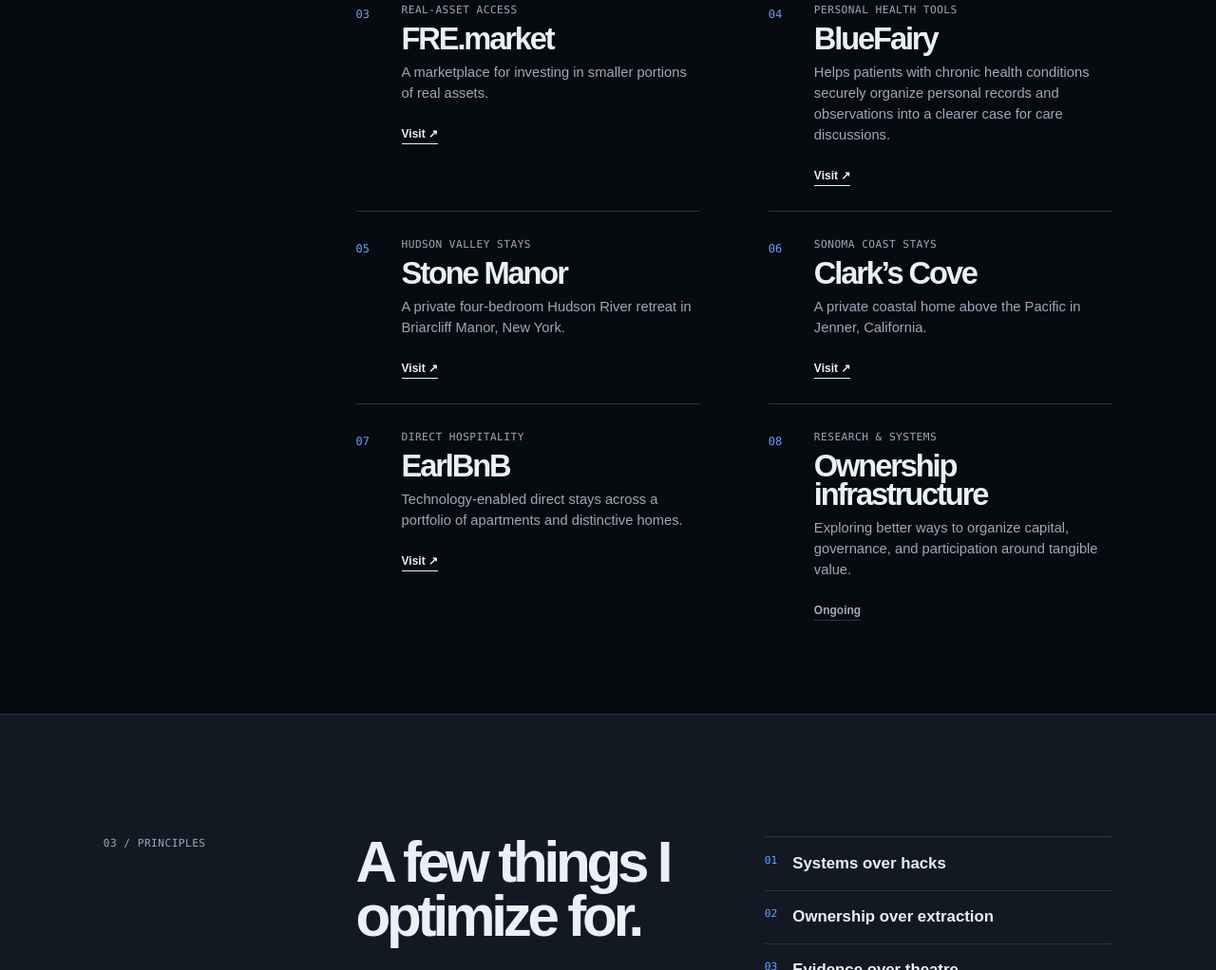
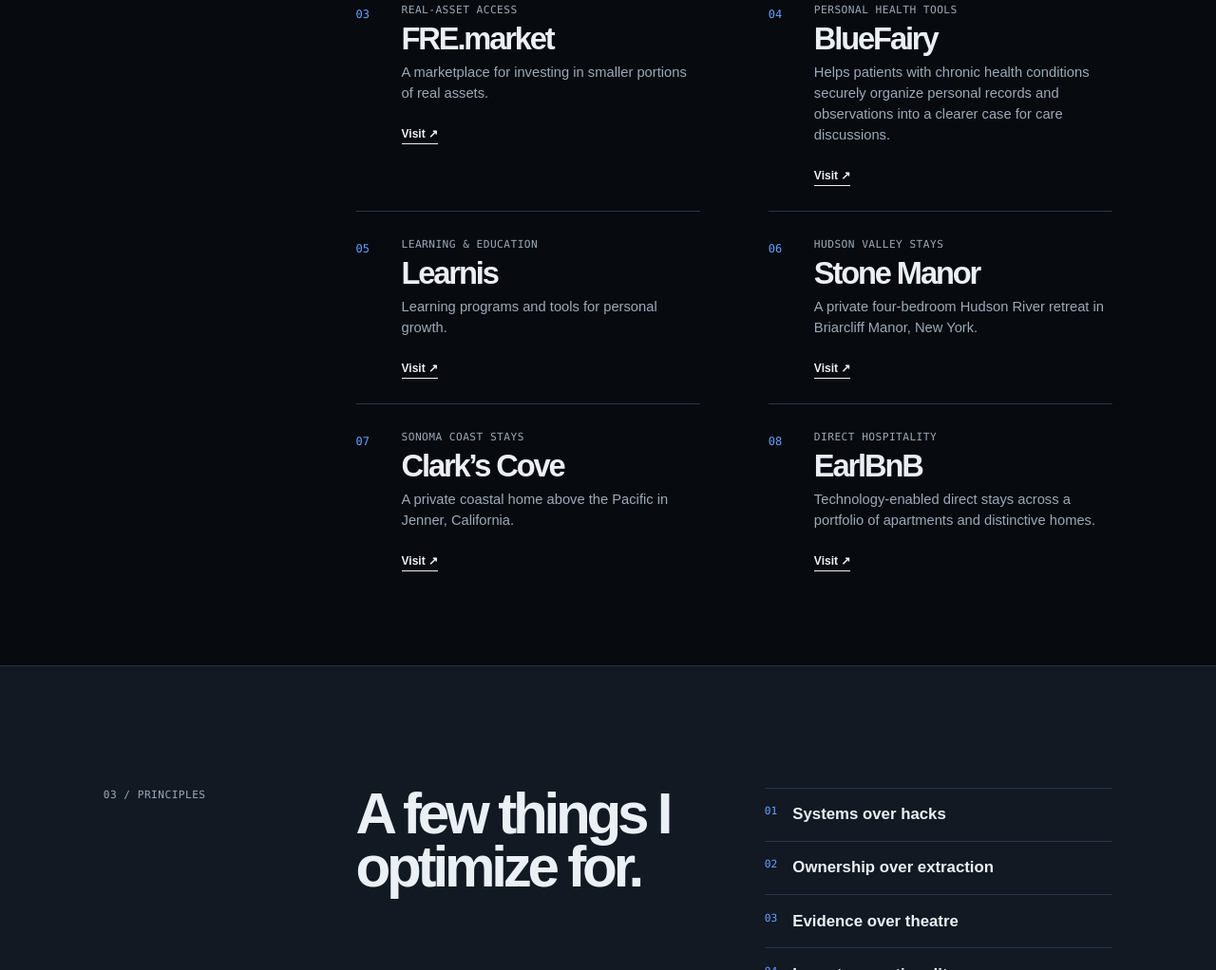
Before and after one commit to earlvanze/earlv-co, a plain HTML site: page index.html in a window 1280 px wide. Shown: the part 1891-2913 px from the top of the page at 95% size. Drawn offline with Linux system fonts and the light colour scheme.

Commit message:
Add Learnis to selected work

```diff
--- a/index.html
+++ b/index.html
@@ -124,6 +124,15 @@
           <article class="work-item">
             <div class="work-number">05</div>
             <div class="work-copy">
+              <p class="work-type">Learning &amp; education</p>
+              <h3>Learnis</h3>
+              <p>Learning programs and tools for personal growth.</p>
+            </div>
+            <a class="project-link" href="https://learnis.us" target="_blank" rel="noreferrer" aria-label="Visit Learnis">Visit <span aria-hidden="true">↗</span></a>
+          </article>
+          <article class="work-item">
+            <div class="work-number">06</div>
+            <div class="work-copy">
               <p class="work-type">Hudson Valley stays</p>
               <h3>Stone Manor</h3>
               <p>A private four-bedroom Hudson River retreat in Briarcliff Manor, New York.</p>
@@ -131,7 +140,7 @@
             <a class="project-link" href="https://stonemanorhudson.com" target="_blank" rel="noreferrer" aria-label="Visit Stone Manor">Visit <span aria-hidden="true">↗</span></a>
           </article>
           <article class="work-item">
-            <div class="work-number">06</div>
+            <div class="work-number">07</div>
             <div class="work-copy">
               <p class="work-type">Sonoma Coast stays</p>
               <h3>Clark’s Cove</h3>
@@ -140,22 +149,13 @@
             <a class="project-link" href="https://stayclarkscove.com" target="_blank" rel="noreferrer" aria-label="Visit Clark’s Cove">Visit <span aria-hidden="true">↗</span></a>
           </article>
           <article class="work-item">
-            <div class="work-number">07</div>
+            <div class="work-number">08</div>
             <div class="work-copy">
               <p class="work-type">Direct hospitality</p>
               <h3>EarlBnB</h3>
               <p>Technology-enabled direct stays across a portfolio of apartments and distinctive homes.</p>
             </div>
             <a class="project-link" href="https://earlbnb.com" target="_blank" rel="noreferrer" aria-label="Visit earlbnb.com">Visit <span aria-hidden="true">↗</span></a>
-          </article>
-          <article class="work-item">
-            <div class="work-number">08</div>
-            <div class="work-copy">
-              <p class="work-type">Research &amp; systems</p>
-              <h3>Ownership infrastructure</h3>
-              <p>Exploring better ways to organize capital, governance, and participation around tangible value.</p>
-            </div>
-            <span class="project-link muted">Ongoing</span>
           </article>
         </div>
       </section>
```
